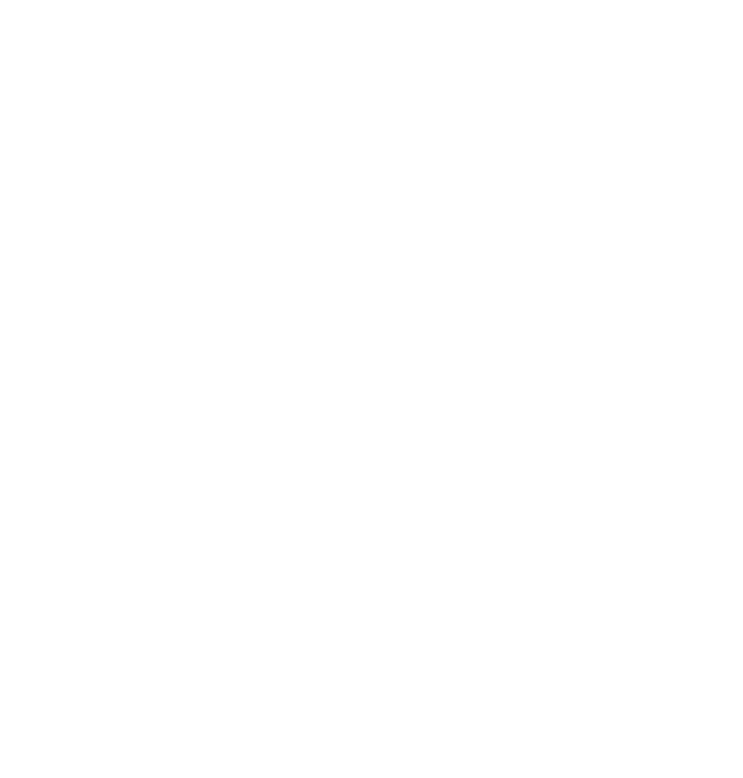
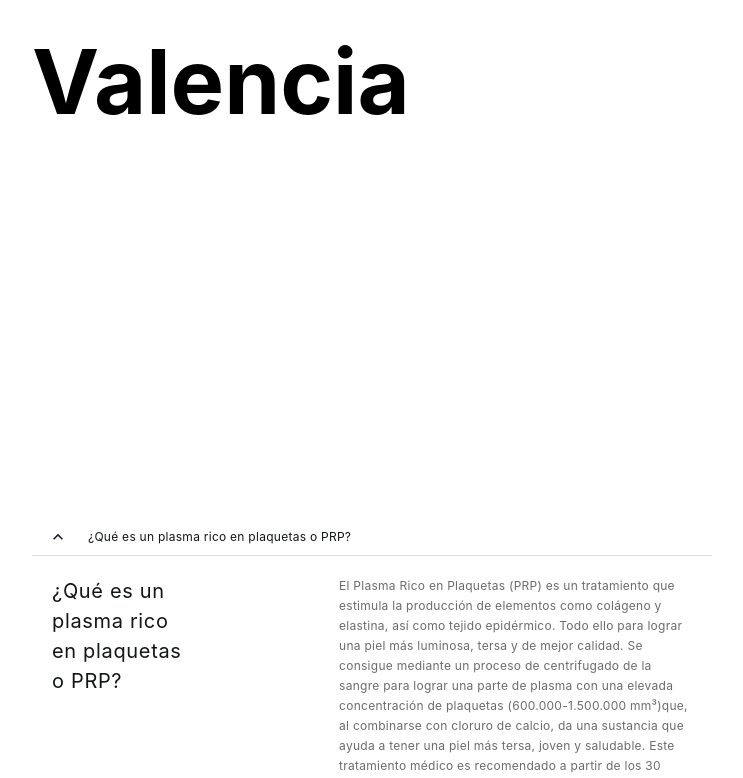
Before and after one commit to Juan-Script/drmallent-web, a Next.js app: page /especialidad in a window 1280 px wide. Before the commit this address had no page. Shown: the part 506-1284 px from the top of the page, without its empty margins (268-1011 px from the left). Before the commit the page ends 800 px from the top, so only its background shows below. Built offline with nearby package versions, Linux system fonts and the light colour scheme.

Commit message:
se realizo la pagina de especialidad con el componente de hero y accordion reutilizables para pasarle el title y la data del accordion por props

```diff
--- a/app/contacto/page.tsx
+++ b/app/contacto/page.tsx
@@ -8,10 +8,8 @@
     <Flex
       direction="column"
     >
-      {/* TODO: NAVBAR  */}
-      <Box h="150px" />
-
       <Flex
+        pt={{ base: "100px", lg: "150px" }}
         direction="column"
         px={{ base: "0", lg: "318px" }}
       >
--- /dev/null
+++ b/app/especialidad/page.tsx
@@ -0,0 +1,21 @@
+import AccordionComponent from "@/components/shared/Accordion";
+import Footer from "@/components/shared/Footer";
+import { Hero } from "@/components/shared/Hero";
+import { Flex } from "@chakra-ui/react";
+import { especialidadData } from "@/data/especialidad";
+
+export default function EspecialidadPage() {
+    return (
+        <Flex
+            direction="column"
+        >
+            <Hero
+                title="Plasma rico en plaquetas en Valencia"
+            />
+
+            <AccordionComponent data={especialidadData} />
+
+            <Footer />
+        </Flex>
+    )
+}
--- /dev/null
+++ b/components/shared/Accordion.tsx
@@ -0,0 +1,87 @@
+import {
+    Accordion,
+    AccordionItem,
+    AccordionButton,
+    AccordionPanel,
+    AccordionIcon,
+    Text,
+    Flex,
+} from '@chakra-ui/react'
+
+interface Props {
+    data: {
+        title: string;
+        text: string;
+    }[]
+}
+
+export default function AccordionComponent({ data }: Props) {
+    return (
+        <Flex
+            py="120px"
+            px="300px"
+            w="100%"
+        >
+            <Accordion
+                defaultIndex={[0]}
+                allowMultiple
+                w="100%"
+            >
+                {data?.map(({ text, title }, index) => (
+                    <AccordionItem
+                        key={index}
+                        border="none"
+                    >
+                        <AccordionButton
+                            borderBottom={"1px solid"}
+                            borderColor={"#DDDDDD"}
+                            display="flex"
+                            w="100%"
+                            alignItems="center"
+                            gap="20px"
+                        >
+                            <AccordionIcon />
+
+                            <Text
+                                color="black"
+                                fontSize="12px"
+                                fontWeight="400"
+                                lineHeight="20px"
+                                letterSpacing="0.267px"
+                            >
+                                {title}
+                            </Text>
+                        </AccordionButton>
+
+                        <AccordionPanel
+                            display={"flex"}
+                            gap="140px"
+                            p="20px"
+                        >
+                                <Text
+                                    w="25%"
+                                    color="black"
+                                    fontSize="20px"
+                                    fontWeight="400"
+                                    letterSpacing="0.667px"
+                                >
+                                    {title}
+                                </Text>
+
+                                <Text
+                                    w="60%"
+                                    color="secondary_font"
+                                    fontSize="12px"
+                                    fontWeight="400"
+                                    lineHeight="20px"
+                                    letterSpacing="0.267px"
+                                >
+                                    {text}
+                                </Text>
+                        </AccordionPanel>
+                    </AccordionItem>
+                ))}
+            </Accordion>
+        </Flex>
+    )
+}
--- a/components/shared/Footer.tsx
+++ b/components/shared/Footer.tsx
@@ -111,6 +111,7 @@
               color={"purewhite"}
               fontWeight="400"
               fontSize={{ base: "14px", md: "16px" }}
+              mb="10px"
             >
               {link?.label}
             </ChakraLink>
--- /dev/null
+++ b/components/shared/Hero.tsx
@@ -0,0 +1,24 @@
+import { Flex, Text } from "@chakra-ui/react";
+
+interface Props {
+    title: string;
+}
+
+export const Hero = ({ title }: Props) => {
+    return (
+        <Flex
+            py="250px"
+            px="300px"
+            direction="column"
+        >
+            <Text
+                color={"pureblack"}
+                fontSize="90px"
+                fontWeight="700"
+            >
+                {title}
+            </Text>
+
+        </Flex>
+    )
+}
--- /dev/null
+++ b/data/especialidad.ts
@@ -0,0 +1,22 @@
+export const especialidadData = [
+    {
+        title: "¿Qué es un plasma rico en plaquetas o PRP?",
+        text: "El Plasma Rico en Plaquetas (PRP) es un tratamiento que estimula la producción de elementos como colágeno y elastina, así como tejido epidérmico. Todo ello para lograr una piel más luminosa, tersa y de mejor calidad. Se consigue mediante un proceso de centrifugado de la sangre para lograr una parte de plasma con una elevada concentración de plaquetas (600.000-1.500.000 mm³)que, al combinarse con cloruro de calcio, da una sustancia que ayuda a tener una piel más tersa, joven y saludable. Este tratamiento médico es recomendado a partir de los 30 años, cuando la piel comienza a perder regeneración celular. Esto hace que sea ideal para usarse como un preventivo para mantener la piel joven o restituir una piel más envejecida. Igualmente, se puede combinar con otros tratamientos como el ácido hialurónico o la mesoterapia facial.",
+    },
+    {
+        title: "¿En qué consiste este procedimiento?",
+        text: "El Plasma Rico en Plaquetas (PRP) es un tratamiento que estimula la producción de elementos como colágeno y elastina, así como tejido epidérmico. Todo ello para lograr una piel más luminosa, tersa y de mejor calidad. Se consigue mediante un proceso de centrifugado de la sangre para lograr una parte de plasma con una elevada concentración de plaquetas (600.000-1.500.000 mm³)que, al combinarse con cloruro de calcio, da una sustancia que ayuda a tener una piel más tersa, joven y saludable. Este tratamiento médico es recomendado a partir de los 30 años, cuando la piel comienza a perder regeneración celular. Esto hace que sea ideal para usarse como un preventivo para mantener la piel joven o restituir una piel más envejecida. Igualmente, se puede combinar con otros tratamientos como el ácido hialurónico o la mesoterapia facial.",
+    },
+    {
+        title: "¿De qué consta su postoperatorio y cuáles son sus resultados?",
+        text: "El Plasma Rico en Plaquetas (PRP) es un tratamiento que estimula la producción de elementos como colágeno y elastina, así como tejido epidérmico. Todo ello para lograr una piel más luminosa, tersa y de mejor calidad. Se consigue mediante un proceso de centrifugado de la sangre para lograr una parte de plasma con una elevada concentración de plaquetas (600.000-1.500.000 mm³)que, al combinarse con cloruro de calcio, da una sustancia que ayuda a tener una piel más tersa, joven y saludable. Este tratamiento médico es recomendado a partir de los 30 años, cuando la piel comienza a perder regeneración celular. Esto hace que sea ideal para usarse como un preventivo para mantener la piel joven o restituir una piel más envejecida. Igualmente, se puede combinar con otros tratamientos como el ácido hialurónico o la mesoterapia facial.",
+    },
+    {
+        title: "Precio de PRP en Valencia",
+        text: "El Plasma Rico en Plaquetas (PRP) es un tratamiento que estimula la producción de elementos como colágeno y elastina, así como tejido epidérmico. Todo ello para lograr una piel más luminosa, tersa y de mejor calidad. Se consigue mediante un proceso de centrifugado de la sangre para lograr una parte de plasma con una elevada concentración de plaquetas (600.000-1.500.000 mm³)que, al combinarse con cloruro de calcio, da una sustancia que ayuda a tener una piel más tersa, joven y saludable. Este tratamiento médico es recomendado a partir de los 30 años, cuando la piel comienza a perder regeneración celular. Esto hace que sea ideal para usarse como un preventivo para mantener la piel joven o restituir una piel más envejecida. Igualmente, se puede combinar con otros tratamientos como el ácido hialurónico o la mesoterapia facial.",
+    },
+    {
+        title: "Otras consideraciones del PRP",
+        text: "El Plasma Rico en Plaquetas (PRP) es un tratamiento que estimula la producción de elementos como colágeno y elastina, así como tejido epidérmico. Todo ello para lograr una piel más luminosa, tersa y de mejor calidad. Se consigue mediante un proceso de centrifugado de la sangre para lograr una parte de plasma con una elevada concentración de plaquetas (600.000-1.500.000 mm³)que, al combinarse con cloruro de calcio, da una sustancia que ayuda a tener una piel más tersa, joven y saludable. Este tratamiento médico es recomendado a partir de los 30 años, cuando la piel comienza a perder regeneración celular. Esto hace que sea ideal para usarse como un preventivo para mantener la piel joven o restituir una piel más envejecida. Igualmente, se puede combinar con otros tratamientos como el ácido hialurónico o la mesoterapia facial.",
+    }
+]
```
